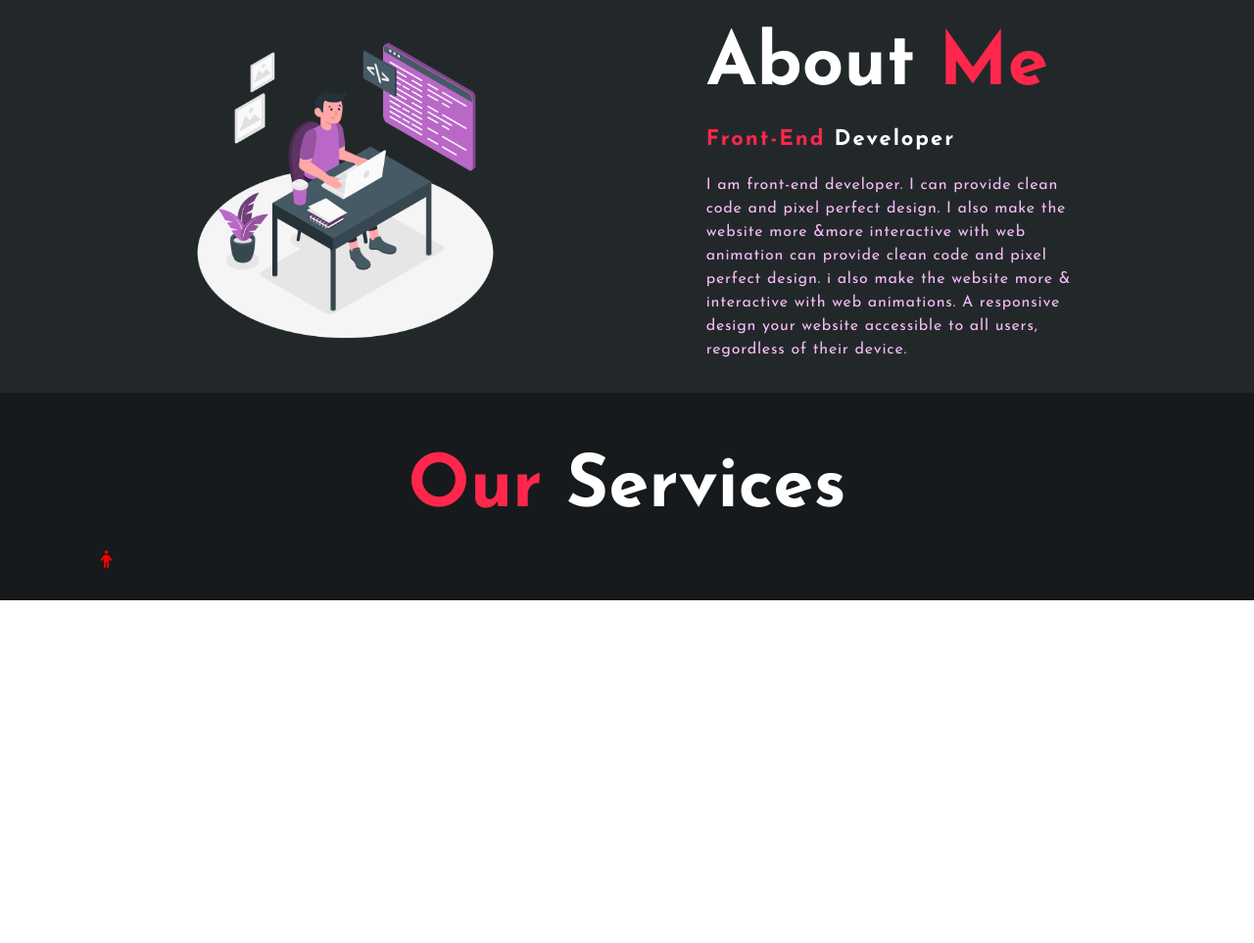
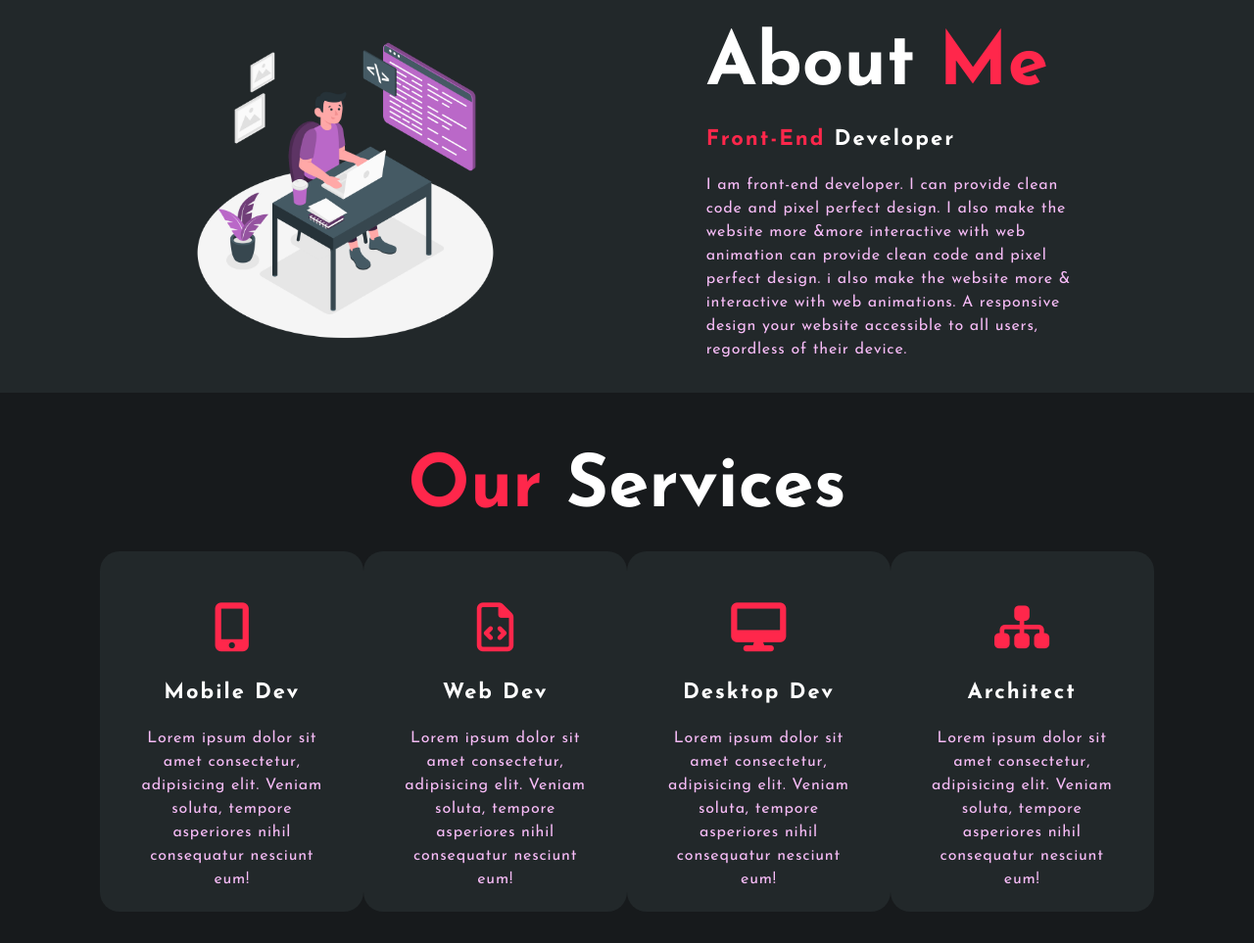
Before and after one commit to Mansour352/Project-08---Barmaja-Online, a plain HTML site: page index.html in a window 1280 px wide. Shown: the part 829-1792 px from the top of the page at 98% size. Before the commit the page ends 1442 px from the top, so only its background shows below. Drawn offline with Linux system fonts and the light colour scheme.

Commit message:
barmaja online - services is done

```diff
--- a/index.html
+++ b/index.html
@@ -13,7 +13,8 @@
     <link rel="icon" href="./icons/icon.ico">
     <!-- Fontawesome -->
     <link rel="stylesheet" href="all.min.css">
-    <link rel="stylesheet" href="https://cdnjs.cloudflare.com/ajax/libs/font-awesome/4.7.0/css/font-awesome.min.css">
+
+    <link rel="stylesheet" href="https://cdnjs.cloudflare.com/ajax/libs/font-awesome/6.3.0/css/all.min.css">
     <!-- Google Fonts -->
     <link rel="preconnect" href="https://fonts.googleapis.com">
     <link rel="preconnect" href="https://fonts.gstatic.com" crossorigin>
@@ -75,12 +76,48 @@
     <h1 class="text-center"><span>Our </span>Services</h1>
     <div class="box">
         <div class="card">
-            <i class="fa-solid fa-person"></i>
+            <em class="fa fa-mobile-alt"></em>
+            <h5>Mobile Dev</h5>
+            <div class="par">
+                <p>
+                    Lorem ipsum dolor sit amet consectetur, adipisicing elit. Veniam soluta, tempore asperiores nihil consequatur nesciunt eum!
+                </p>
+            </div>
+        </div>
+        <div class="card">
+            <em class="far fa-file-code"></em>
+            <h5>Web Dev</h5>
+            <div class="par">
+                <p>
+                    Lorem ipsum dolor sit amet consectetur, adipisicing elit. Veniam soluta, tempore asperiores nihil consequatur nesciunt eum!
+                </p>
+            </div>
+        </div>
+        <div class="card">
+            <em class="fa fa-desktop"></em>
+            <h5>Desktop Dev</h5>
+            <div class="par">
+                <p>
+                    Lorem ipsum dolor sit amet consectetur, adipisicing elit. Veniam soluta, tempore asperiores nihil consequatur nesciunt eum!
+                </p>
+            </div>
+        </div>
+        <div class="card">
+            <em class="fas fa-sitemap"></em>
+            <h5>Architect</h5>
+            <div class="par">
+                <p>
+                    Lorem ipsum dolor sit amet consectetur, adipisicing elit. Veniam soluta, tempore asperiores nihil consequatur nesciunt eum!
+                </p>
+            </div>
         </div>
     </div>
 </section>
 <!-- End Services -->
 
+<!-- Start Skills -->
+
+<!-- End Skills -->
 </body>
 
 </html>
--- a/style.css
+++ b/style.css
@@ -188,7 +188,25 @@ p {
 .text-center {
     text-align: center;
 }
-i {
-    color: red;
+.services .box {
+    display: flex;
+    justify-content: space-between;
+}
+.card {
+    width: 300px;
+    background-color: var(--bgColor-2);
+    border-radius: 20px;
+    padding: 1.3rem 2rem;
+    text-align: center;
+}
+.card em {
+    font-size: 3.12rem;
+    text-align: center;
+    color: var(--primarycolor);
+    margin: 2rem;
 }
 /* End Services */
+
+/* Start Skills */
+
+/* End Skills */
```
